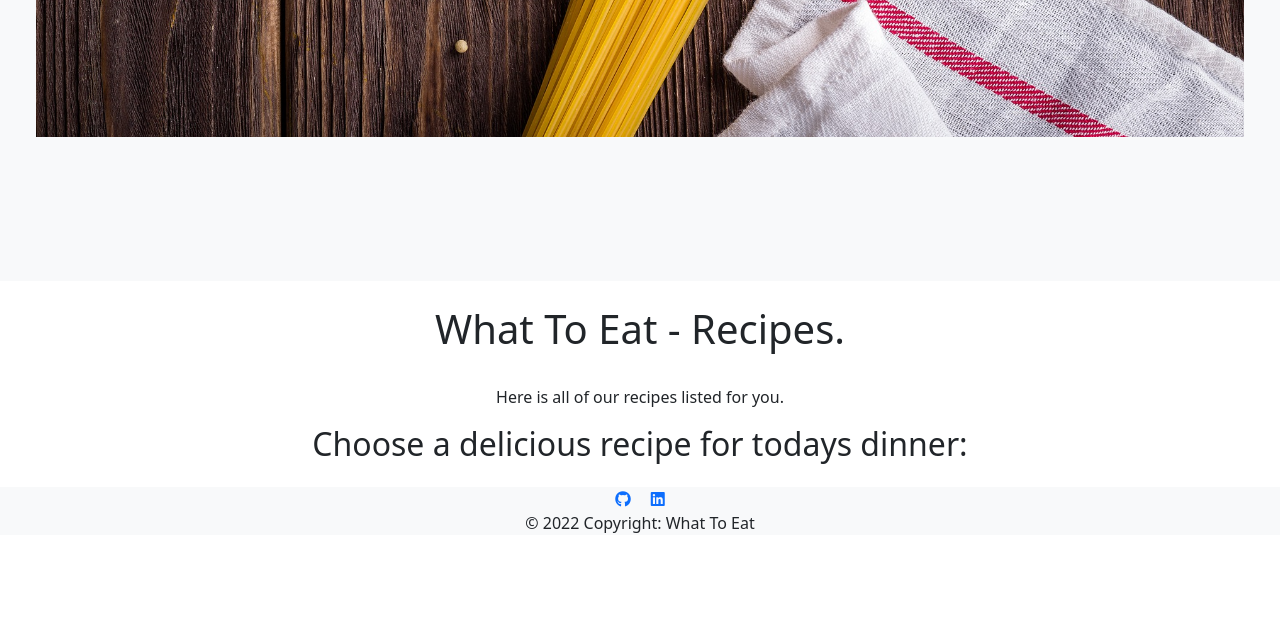
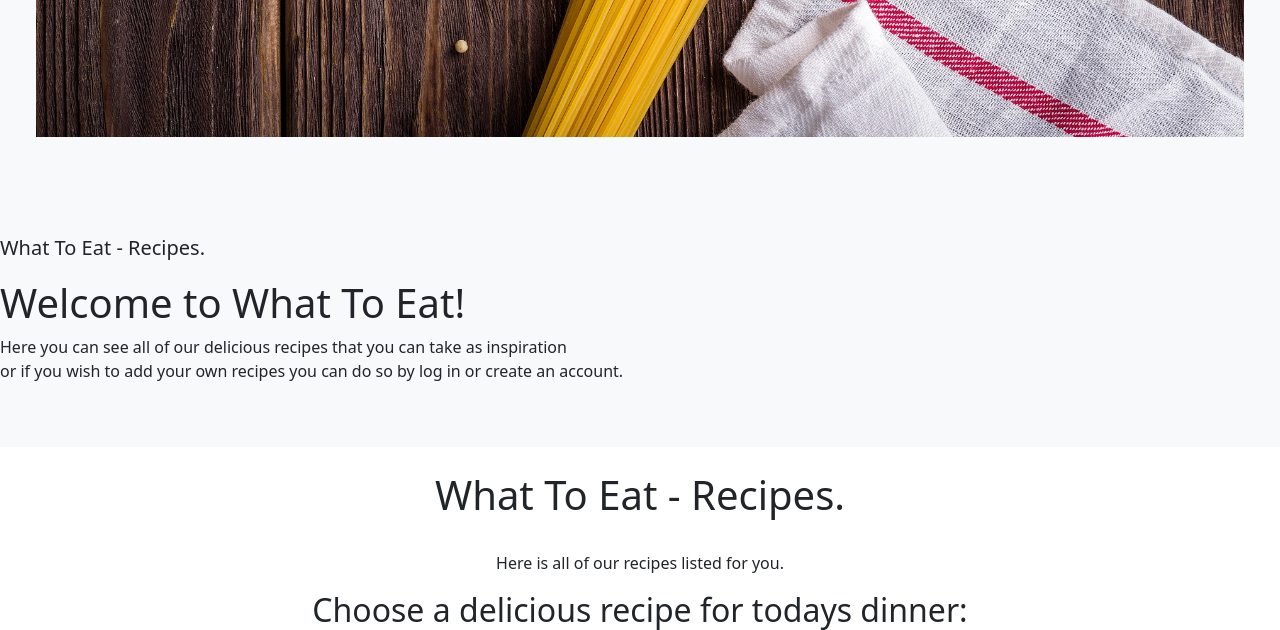
Before and after one commit to erikandersson96/portfolio-project-four, a Django app: page / in a window 1280 px wide. Shown: the part 871-1501 px from the top of the page. Before the commit the page ends 1404 px from the top, so only its background shows below. Run offline with Django 3.2, Linux system fonts and the light colour scheme; data that the repository does not hold is empty; some libraries are stand-ins or nearby versions.

Commit message:
Add text for caption over background image

```diff
--- a/static/css/style.css
+++ b/static/css/style.css
@@ -20,3 +20,8 @@ body {
 .header-image {
 
 }
+
+/***** Caption for the welcome text ******/
+.caption {
+
+}
--- a/templates/home.html
+++ b/templates/home.html
@@ -9,6 +9,13 @@
         <div class="row px-4 py-5 my-5 text-center">
             <img class="header-image img-fluid" src="{% static 'site_images/spaghetti-background.jpg' %}" alt="Spaghetti background image">
         </div>
+    </div>
+    <div class="caption">
+        <p class="lead">What To Eat - Recipes.</p>
+        <h1 class="bold">Welcome to What To Eat!</h1>
+        <p>Here you can see all of our delicious recipes that you can take as inspiration <br>
+           or if you wish to add your own recipes you can do so by log in or create an account.
+        </p>
     </div>
 </header>
 {% endblock %}
```
